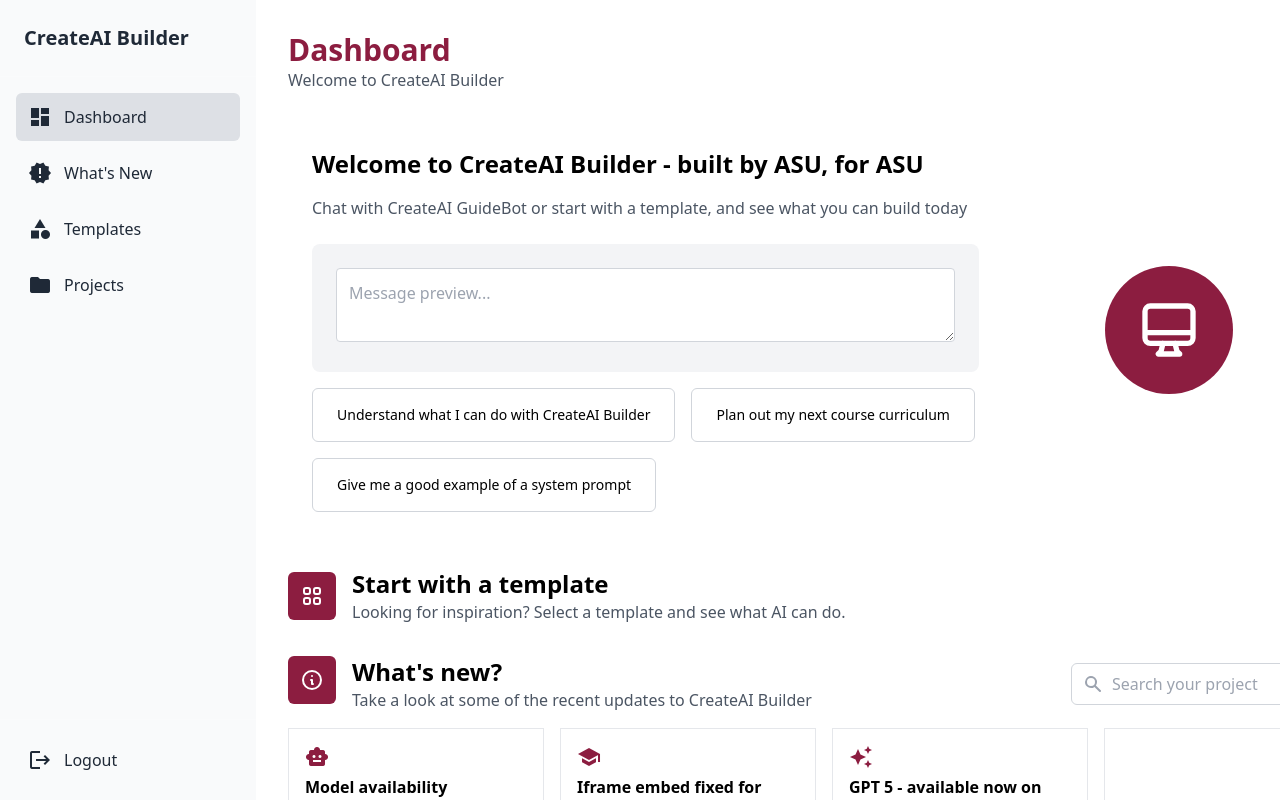
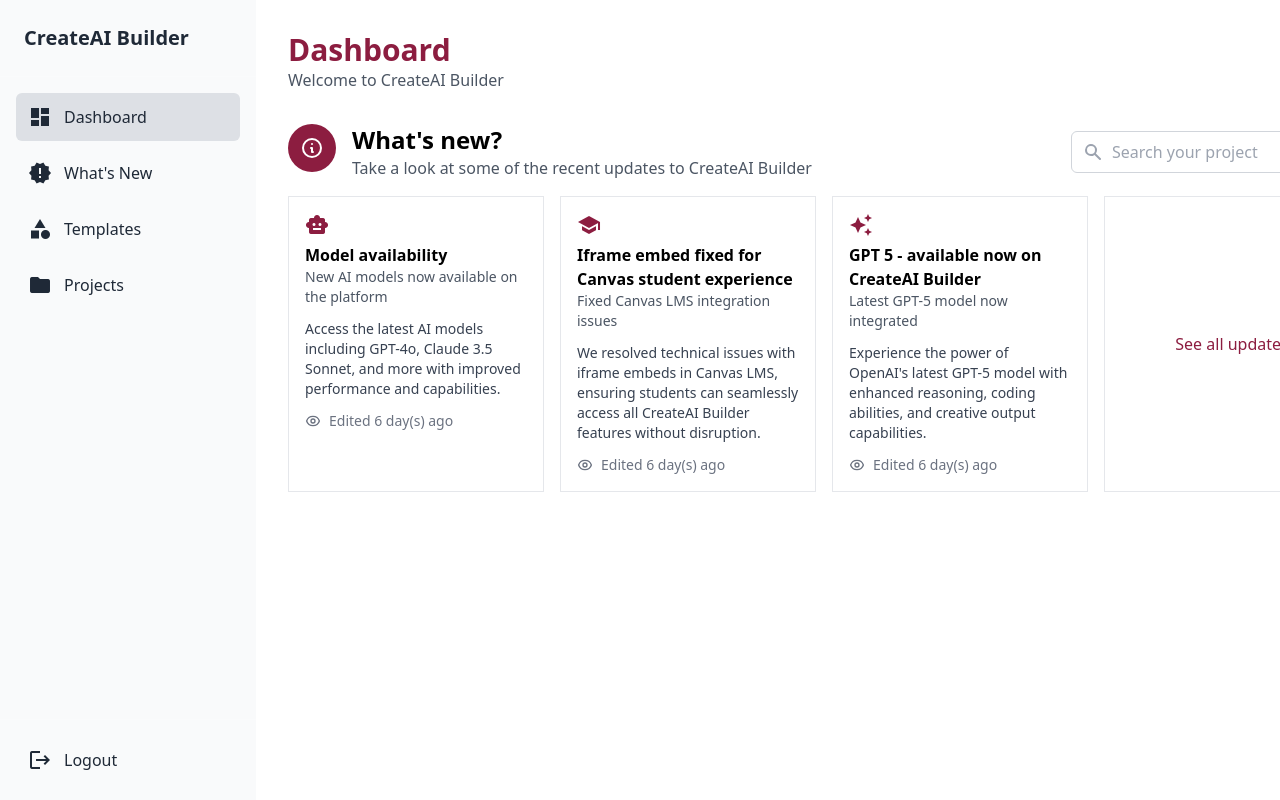
Before and after one commit to danielennis000/whats-new, a React (Vite) app: page /#/ in a window 1280 px wide. Shown: the top 800 px of the page. Built offline with nearby package versions, Linux system fonts and the light colour scheme; sample sign-in values are in the browser's storage.

Commit message:
UI improvements and layout updates

```diff
--- a/src/components/Layout.jsx
+++ b/src/components/Layout.jsx
@@ -6,7 +6,7 @@
     <div className="flex min-h-screen bg-light-white">
       <Sidebar />
 
-      <main className="ml-64 flex-1 p-8">
+      <main className="ml-64 flex-1 p-8" >
         <Outlet />
       </main>
     </div>
--- a/src/components/WhatsNewSection.jsx
+++ b/src/components/WhatsNewSection.jsx
@@ -33,7 +33,7 @@
     <div className="mt-8">
       <div className="flex items-center justify-between mb-4">
         <div className="flex items-start">
-          <div className="mr-4 p-3 bg-asu-maroon rounded-md text-white">
+          <div className="mr-4 p-3 bg-asu-maroon rounded-full text-white">
             <svg xmlns="http://www.w3.org/2000/svg" className="h-6 w-6" fill="none" viewBox="0 0 24 24" stroke="currentColor">
               <path strokeLinecap="round" strokeLinejoin="round" strokeWidth={2} d="M13 16h-1v-4h-1m1-4h.01M21 12a9 9 0 11-18 0 9 9 0 0118 0z" />
             </svg>
--- a/src/pages/Dashboard.jsx
+++ b/src/pages/Dashboard.jsx
@@ -8,58 +8,9 @@
         <p className="text-gray-600">Welcome to CreateAI Builder</p>
       </div>
 
-      {/* Hero Section */}
-      <div className="bg-white  p-6 mb-8">
-        <div className="flex flex-col md:flex-row gap-6">
-          <div className="md:w-2/3">
-            <h2 className="text-2xl font-bold mb-4">Welcome to CreateAI Builder - built by ASU, for ASU</h2>
-            <p className="text-gray-600 mb-6">Chat with CreateAI GuideBot or start with a template, and see what you can build today</p>
 
-            <div className="bg-gray-100 rounded-lg p-6 mb-4">
-              <textarea
-                className="w-full p-3 rounded border border-gray-300 focus:outline-none focus:ring-2 focus:ring-asu-maroon"
-                rows="2"
-                placeholder="Message preview..."
-              ></textarea>
-            </div>
 
-            <div className="flex flex-wrap gap-4">
-              <div className="bg-white border border-gray-300 rounded-md px-6 py-4">
-                <p className="text-sm">Understand what I can do with CreateAI Builder</p>
-              </div>
-              <div className="bg-white border border-gray-300 rounded-md px-6 py-4">
-                <p className="text-sm">Plan out my next course curriculum</p>
-              </div>
-              <div className="bg-white border border-gray-300 rounded-md px-6 py-4">
-                <p className="text-sm">Give me a good example of a system prompt</p>
-              </div>
-            </div>
-          </div>
 
-          <div className="md:w-1/3 flex items-center justify-center">
-            <div className="bg-asu-maroon text-white p-8 rounded-full">
-              <svg xmlns="http://www.w3.org/2000/svg" className="h-16 w-16" fill="none" viewBox="0 0 24 24" stroke="currentColor">
-                <path strokeLinecap="round" strokeLinejoin="round" strokeWidth={2} d="M9.75 17L9 20l-1 1h8l-1-1-.75-3M3 13h18M5 17h14a2 2 0 002-2V5a2 2 0 00-2-2H5a2 2 0 00-2 2v10a2 2 0 002 2z" />
-              </svg>
-            </div>
-          </div>
-        </div>
-      </div>
-
-      {/* Templates Section */}
-      <div className="mb-8">
-        <div className="flex items-center mb-4">
-          <div className="mr-4 p-3 bg-asu-maroon rounded-md text-white">
-            <svg xmlns="http://www.w3.org/2000/svg" className="h-6 w-6" fill="none" viewBox="0 0 24 24" stroke="currentColor">
-              <path strokeLinecap="round" strokeLinejoin="round" strokeWidth={2} d="M4 6a2 2 0 012-2h2a2 2 0 012 2v2a2 2 0 01-2 2H6a2 2 0 01-2-2V6zM14 6a2 2 0 012-2h2a2 2 0 012 2v2a2 2 0 01-2 2h-2a2 2 0 01-2-2V6zM4 16a2 2 0 012-2h2a2 2 0 012 2v2a2 2 0 01-2 2H6a2 2 0 01-2-2v-2zM14 16a2 2 0 012-2h2a2 2 0 012 2v2a2 2 0 01-2 2h-2a2 2 0 01-2-2v-2z" />
-            </svg>
-          </div>
-          <div>
-            <h2 className="text-2xl font-bold">Start with a template</h2>
-            <p className="text-gray-600">Looking for inspiration? Select a template and see what AI can do.</p>
-          </div>
-        </div>
-      </div>
 
       {/* What's New Section */}
       <WhatsNewSection />
--- a/src/pages/WhatsNew.jsx
+++ b/src/pages/WhatsNew.jsx
@@ -361,7 +361,7 @@
           <div className="space-y-12">
             {feedItems.map((item, index) => (
               <div key={index} className="bg-white  overflow-hidden border border-gray-200">
-                <div className="p-6">
+                <div className="p-8">
                   {/* Title */}
                   <a
                     href={item.link}
@@ -402,7 +402,7 @@
 
                   {/* Content */}
                   {expandedItems[`feed-${index}`] && (
-                    <div className="text-gray-700 mb-4 rss-content bg-gray-50 p-4 rounded-md">
+                    <div className="text-gray-700 mb-4 rss-content bg-gray-50 p-8 rounded-md">
                       <div dangerouslySetInnerHTML={{ __html: item.contentSnippet }} />
                       <p className="text-xs mt-2 text-gray-500">{formatFullDate(item.pubDate)}</p>
                     </div>
```
